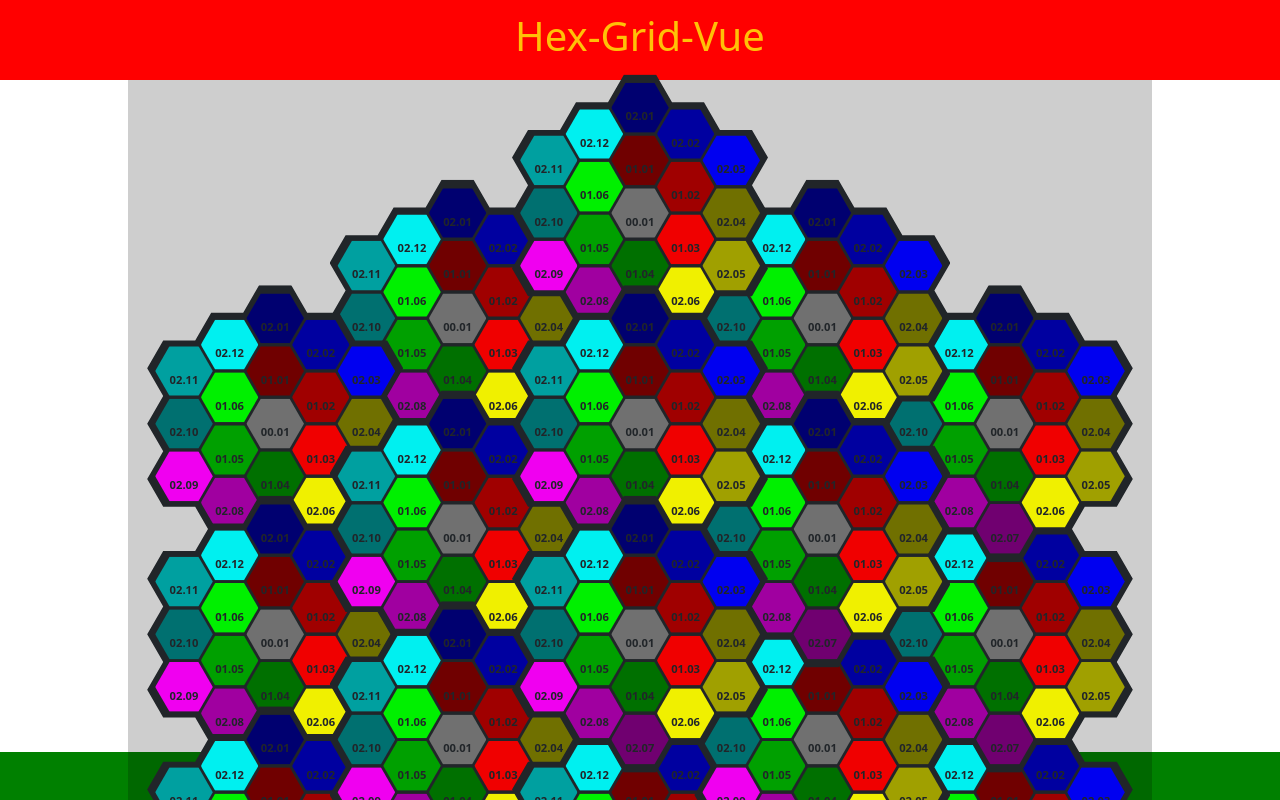
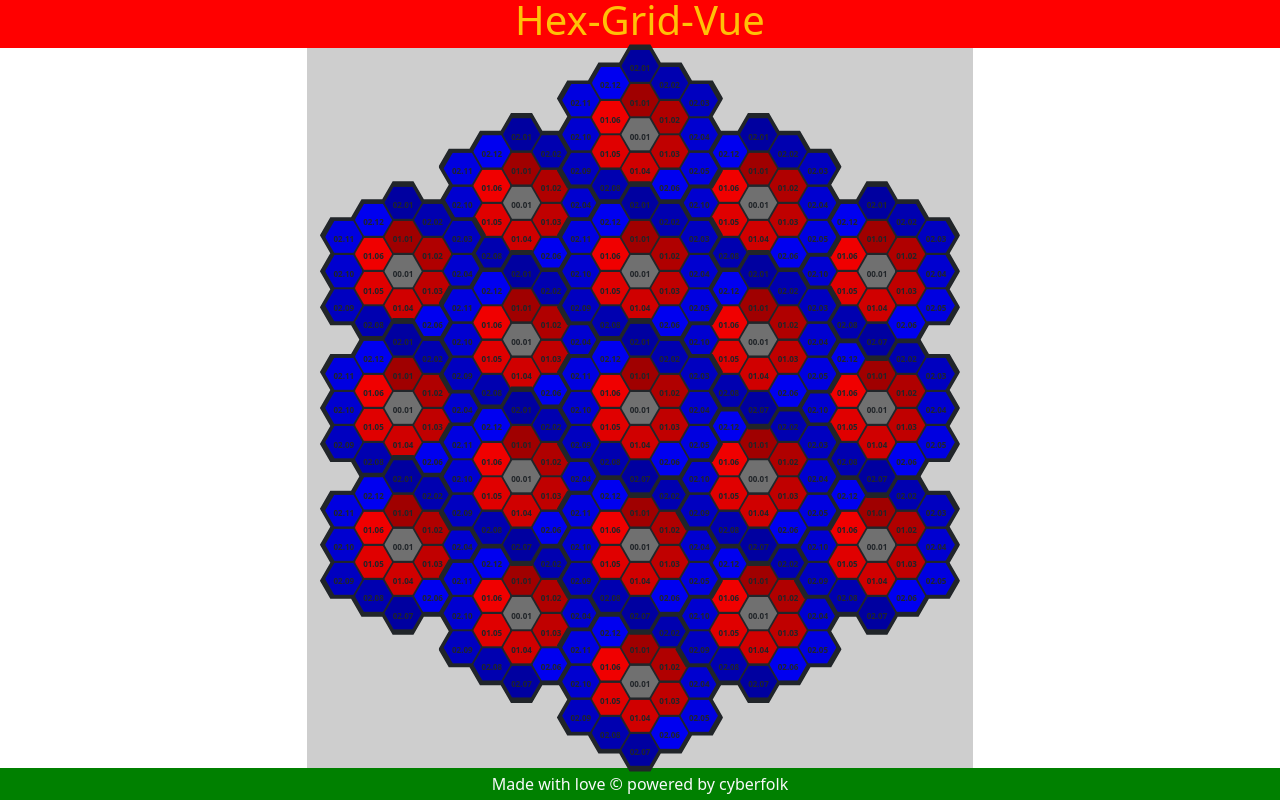
Before and after one commit to cyberfolk/hex-grid, a Vue app: page / in a window 1280 px wide. Shown: the top 800 px of the page. Built offline with nearby package versions, Linux system fonts and the light colour scheme.

Commit message:
[UPD] Resize in 100 hw

```diff
--- a/src/assets/styles/partials/variables/_dimension.scss
+++ b/src/assets/styles/partials/variables/_dimension.scss
@@ -1,11 +1,15 @@
 @use "sass:math";
 $W_hex: 4rem;
-$H_header: 5rem;
-$H_footer: 3rem;
+$H_header: 3rem;
+$H_footer: 2rem;
+/* $H_header: 1px; */
+/* $H_footer: 1px; */
 $H_main: calc(100vh - $H_header - $H_footer);
 
-$HEX_WIDTH: 4rem;
+$HEX_WIDTH: calc(($H_main/20) /(0.5 * math.sqrt(3)));
+/* $HEX_WIDTH: 4rem; */
 $HEX_PADDING: 0.1;
+/* $HEX_PADDING: 0.05; */
 $HEX_REDUCTION: 1 - $HEX_PADDING; // 0.9
 $HEX_HEIGHT: calc($HEX_WIDTH * 0.5 * math.sqrt(3));
 $QUAD_HEIGHT: calc($HEX_HEIGHT * 5);
--- a/src/components/item/HexItem.vue
+++ b/src/components/item/HexItem.vue
@@ -31,7 +31,7 @@ export default {
     flex-direction: column;
 
     .hex_id {
-        font-size: 0.7rem;
+        font-size: 0.5rem;
         transform: translate(-50%, 0);
     }
 
--- a/src/state.js
+++ b/src/state.js
@@ -1392,7 +1392,27 @@ export const state = reactive({
     },
 
     getHexStyle(index) {
-        const COLOR = ["#707070", "#700000", "#A00000", "#F00000", "#007000", "#00A000", "#00F000", "#000070", "#0000A0", "#0000F0", "#707000", "#A0A000", "#F0F000", "#700070", "#A000A0", "#F000F0", "#007070", "#00A0A0", "#00F0F0"]
+        const COLOR = [
+            "#707070",
+            "#A00000",
+            "#B00000",
+            "#C00000",
+            "#D00000",
+            "#E00000",
+            "#F00000",
+            "#0000A0",
+            "#0000B0",
+            "#0000C0",
+            "#0000D0",
+            "#0000E0",
+            "#0000F0",
+            "#0000A0",
+            "#0000B0",
+            "#0000C0",
+            "#0000D0",
+            "#0000E0",
+            "#0000F0"
+        ]
         return `${this.getAxes(index)}; background-color: ${COLOR[index - 1]} `
     },
 
```
